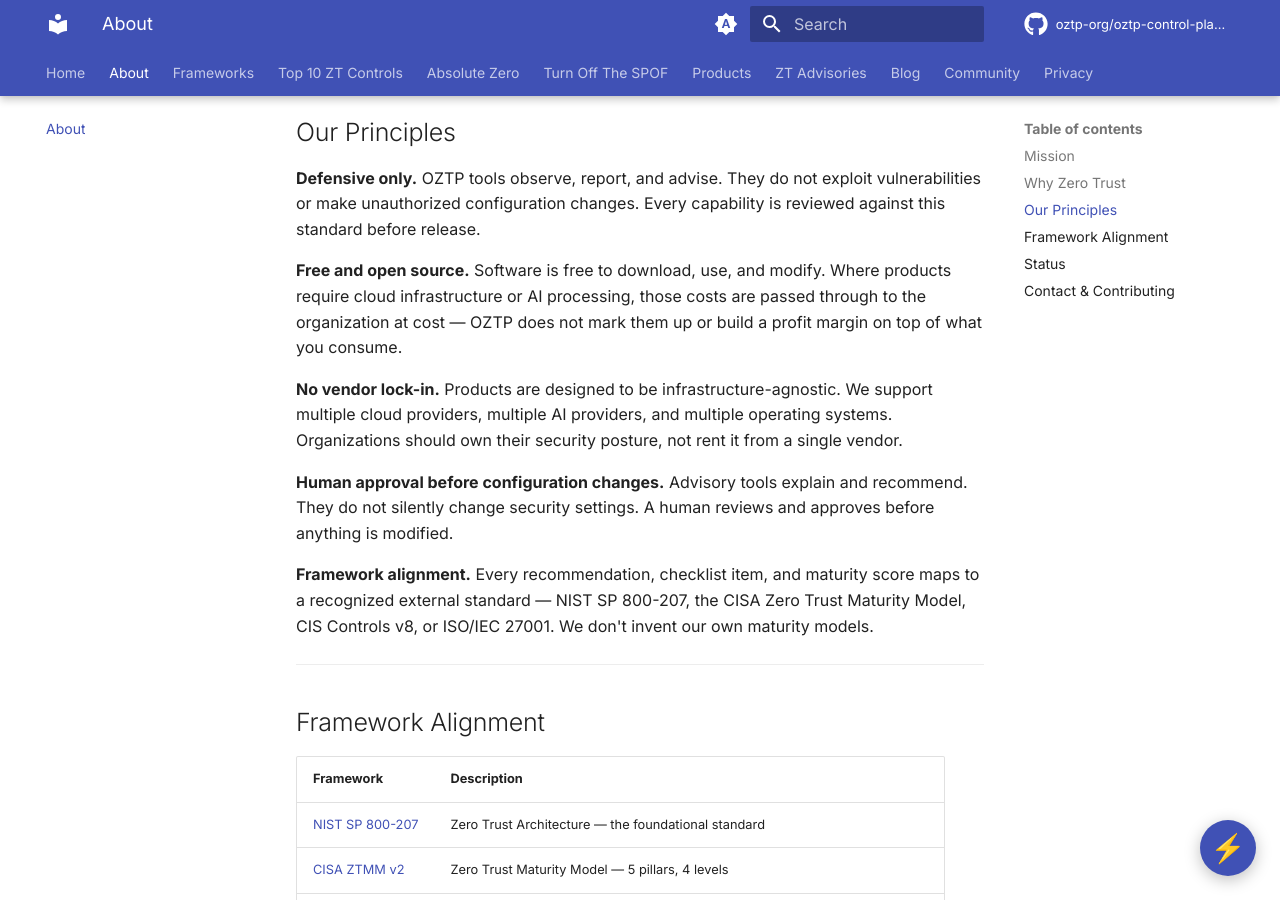
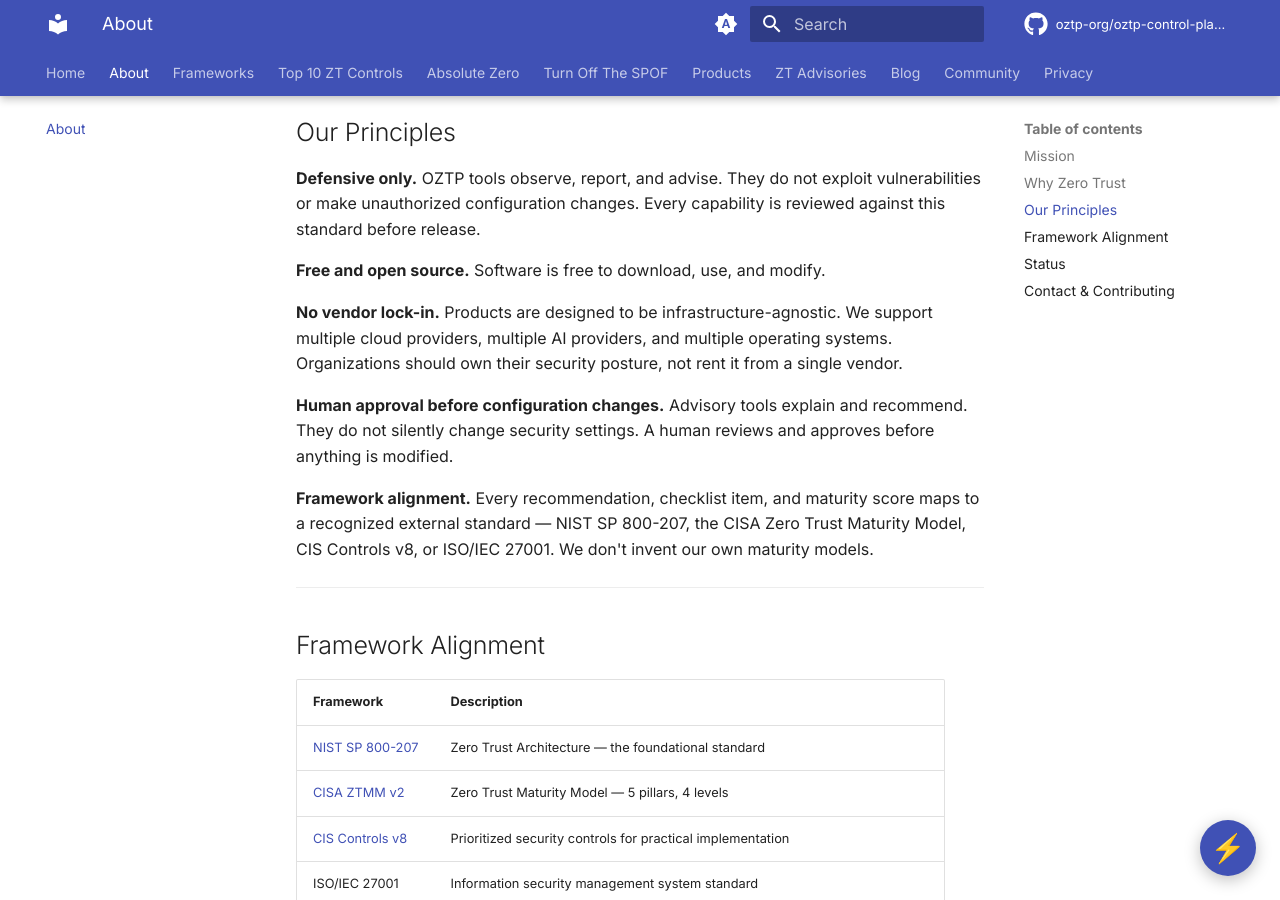
Before and after one commit to oztp-org/oztp-org.github.io, an MkDocs documentation site: the page built from docs/about.md, in a window 1280 px wide and 900 px high, scrolled down 934 px. Built offline with MkDocs 1.6.1 and Material for MkDocs 9.7.7, drawn with Linux system fonts in a browser that asks for light colours; comment, search, counter and statistics services are not loaded.

Commit message:
Simplify free and open source statement on about page
Co-Authored-By: Claude Sonnet 4.6 <noreply@anthropic.com>

```diff
--- a/docs/about.md
+++ b/docs/about.md
@@ -28,7 +28,7 @@ These are not abstract ideals. They are implementable controls with well-defined
 OZTP tools observe, report, and advise. They do not exploit vulnerabilities or make unauthorized configuration changes. Every capability is reviewed against this standard before release.
 
 **Free and open source.**
-Software is free to download, use, and modify. Where products require cloud infrastructure or AI processing, those costs are passed through to the organization at cost — OZTP does not mark them up or build a profit margin on top of what you consume.
+Software is free to download, use, and modify.
 
 **No vendor lock-in.**
 Products are designed to be infrastructure-agnostic. We support multiple cloud providers, multiple AI providers, and multiple operating systems. Organizations should own their security posture, not rent it from a single vendor.
```
